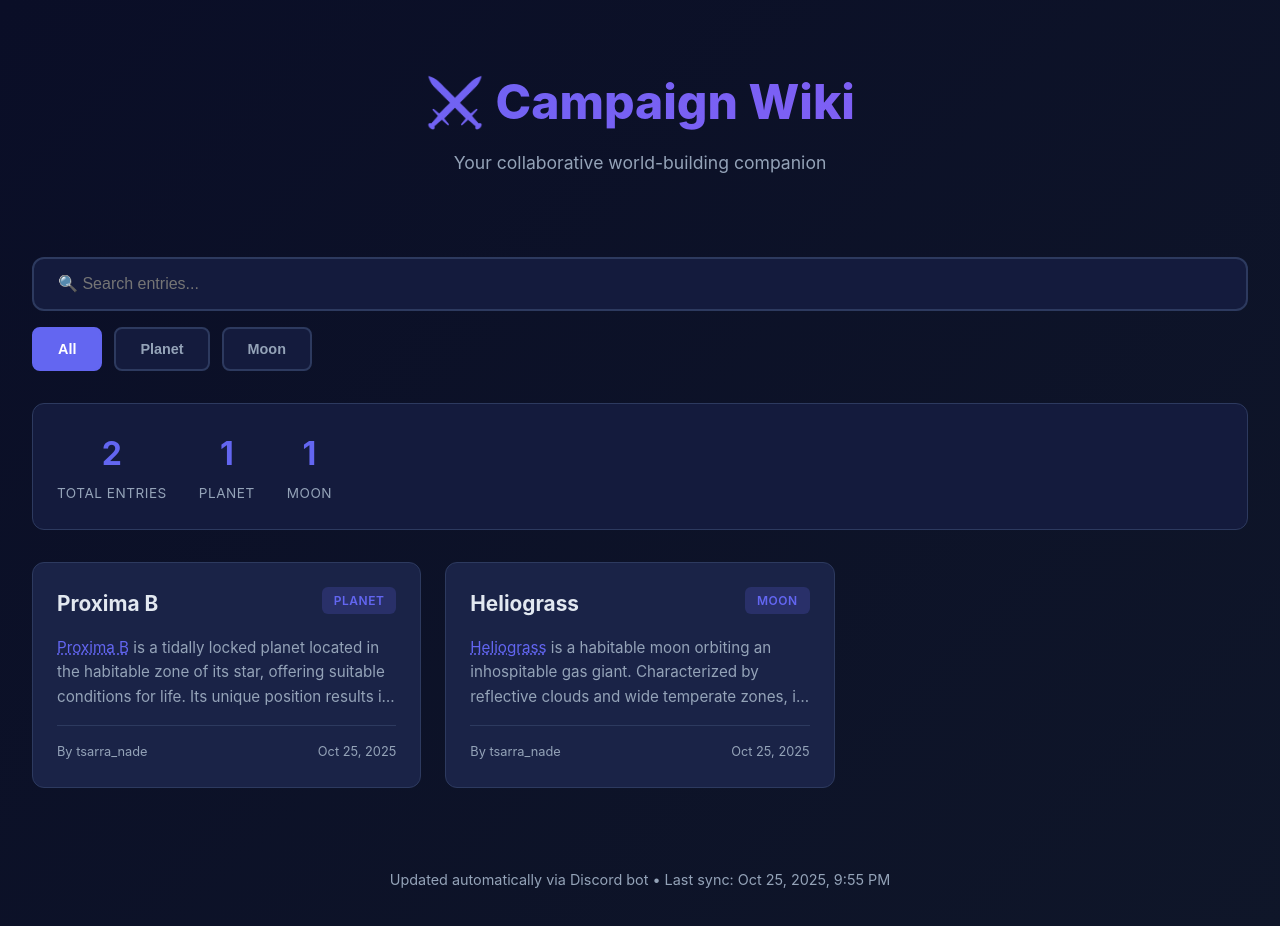
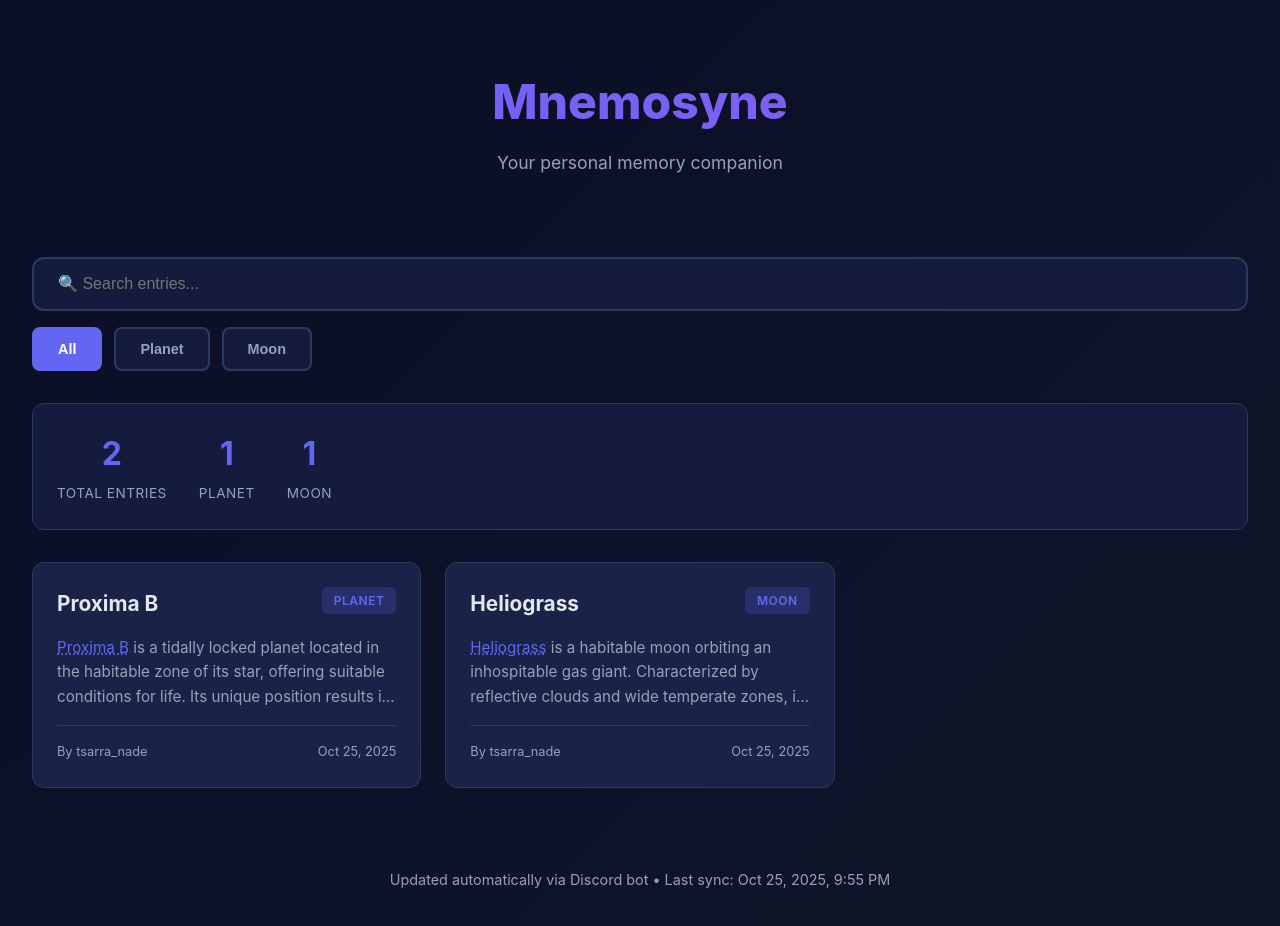
Before and after one commit to Unsungbird/BHS, a plain HTML site: page docs/index.html in a window 1280 px wide. Drawn offline with Linux system fonts and the light colour scheme.

Commit message:
Change Index

```diff
--- a/docs/index.html
+++ b/docs/index.html
@@ -3,15 +3,15 @@
 <head>
     <meta charset="UTF-8">
     <meta name="viewport" content="width=device-width, initial-scale=1.0">
-    <title>TTRPG World Wiki</title>
+    <title>BHS World Wiki</title>
     <link rel="stylesheet" href="style.css">
 </head>
 <body>
     <div class="container">
         <!-- Header -->
         <header class="header">
-            <h1 class="title">⚔️ Campaign Wiki</h1>
-            <p class="subtitle">Your collaborative world-building companion</p>
+            <h1 class="title">Mnemosyne</h1>
+            <p class="subtitle">Your personal memory companion</p>
         </header>
 
         <!-- Search and Filter -->
```
